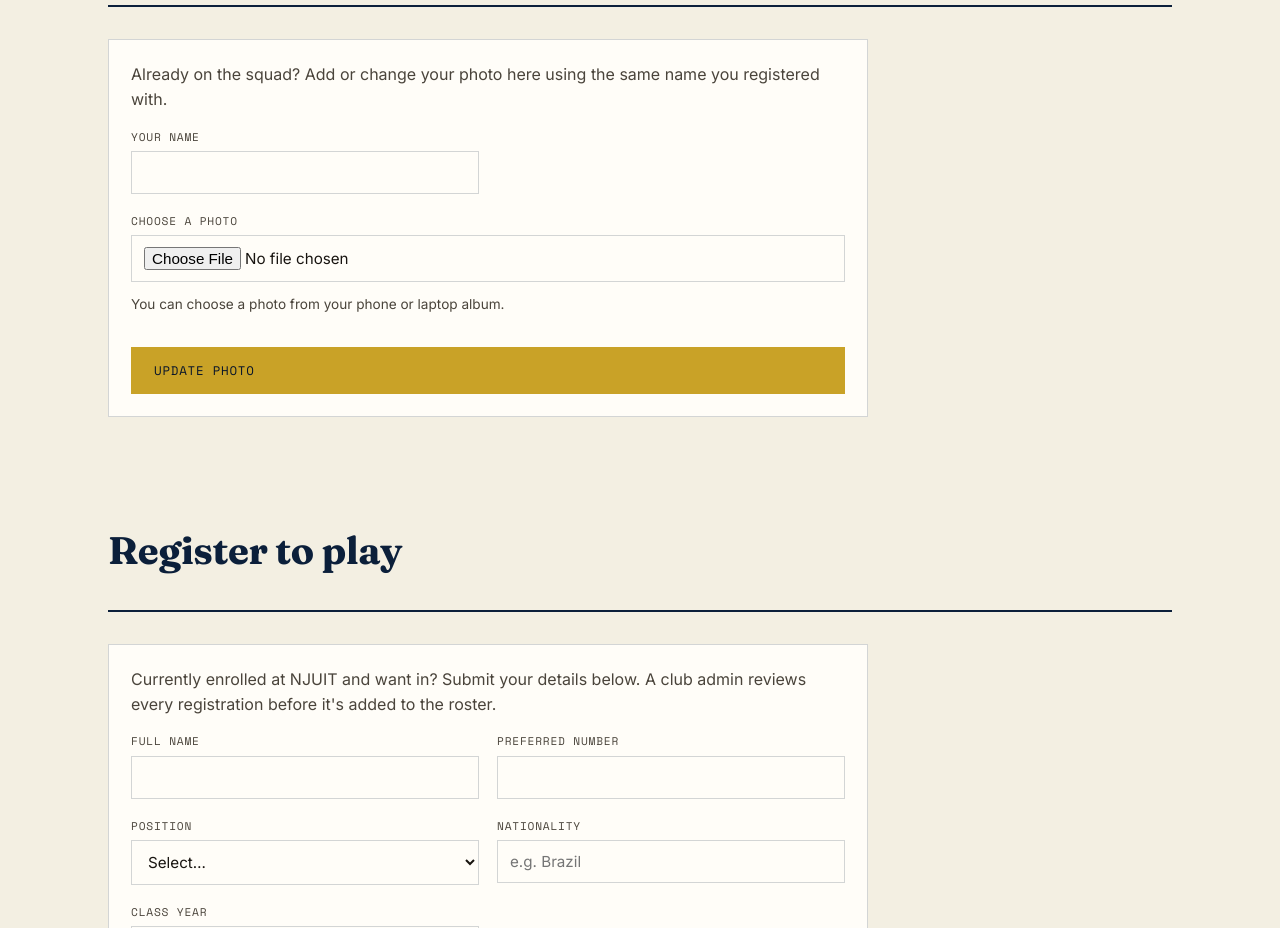
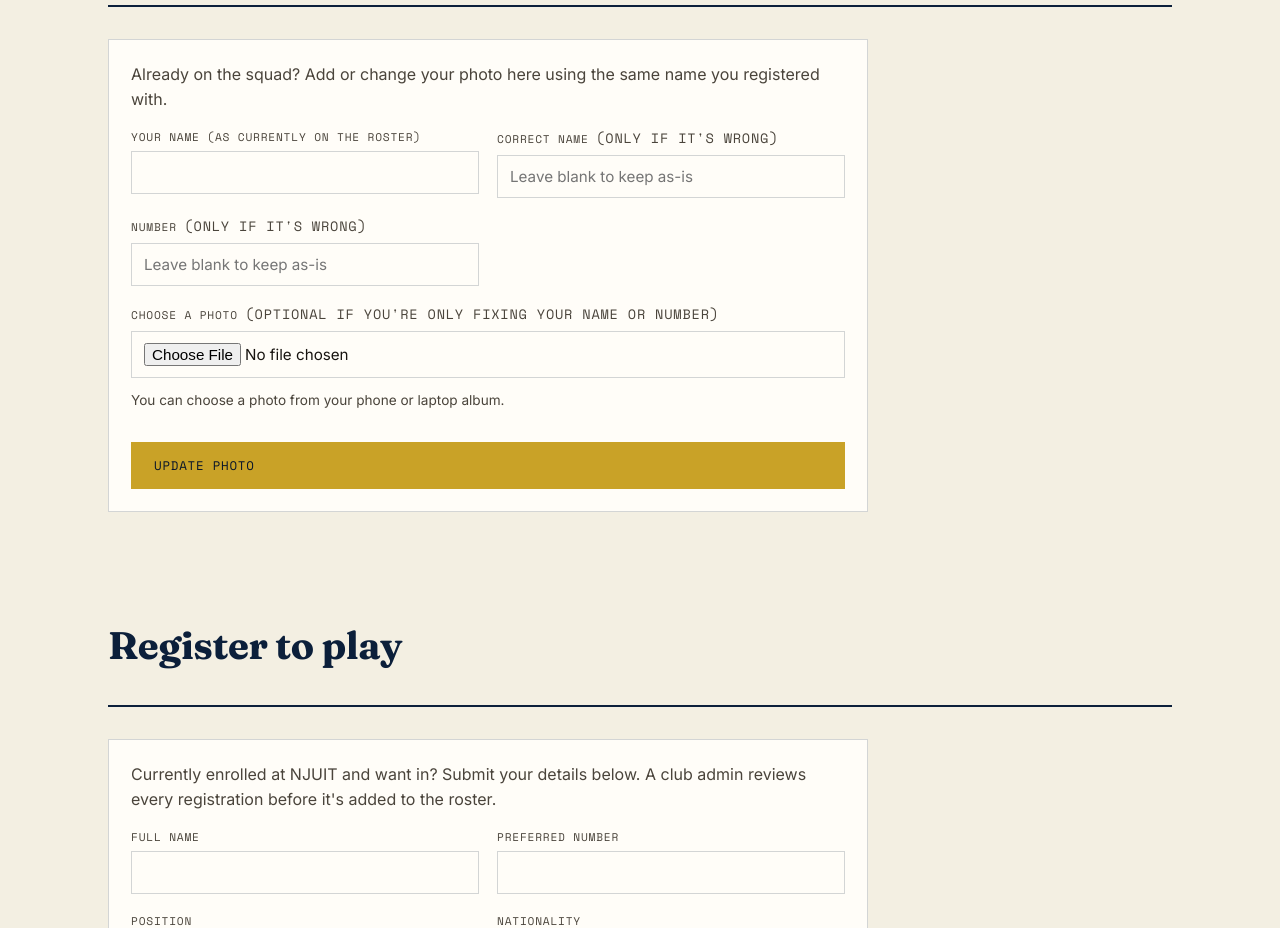
Before and after one commit to NASU-web/football-club, a website: page players.html in a window 1280 px wide. Shown: the part 880-1808 px from the top of the page. Drawn offline with nearby package versions, Linux system fonts and the light colour scheme; no server answers.

Commit message:
Update players.html

```diff
--- a/players.html
+++ b/players.html
@@ -59,11 +59,19 @@
       <div id="photo-update-alert"></div>
       <form id="photo-update-form" class="form-grid">
         <div class="field">
-          <label for="photo-player-name">Your name</label>
+          <label for="photo-player-name">Your name (as currently on the roster)</label>
           <input id="photo-player-name" name="playerName" type="text" required>
         </div>
+        <div class="field">
+          <label for="photo-new-name">Correct name <span class="form-note" style="display:inline;">(only if it's wrong)</span></label>
+          <input id="photo-new-name" name="newName" type="text" placeholder="Leave blank to keep as-is">
+        </div>
+        <div class="field">
+          <label for="photo-number">Number <span class="form-note" style="display:inline;">(only if it's wrong)</span></label>
+          <input id="photo-number" name="number" type="number" min="1" max="99" placeholder="Leave blank to keep as-is">
+        </div>
         <div class="field full">
-          <label for="photo-file">Choose a photo</label>
+          <label for="photo-file">Choose a photo <span class="form-note" style="display:inline;">(optional if you're only fixing your name or number)</span></label>
           <input id="photo-file" name="photo" type="file" accept="image/*">
           <p class="form-note">You can choose a photo from your phone or laptop album.</p>
           <div id="photo-position-controls" class="photo-position-controls" style="display:none;">
```
